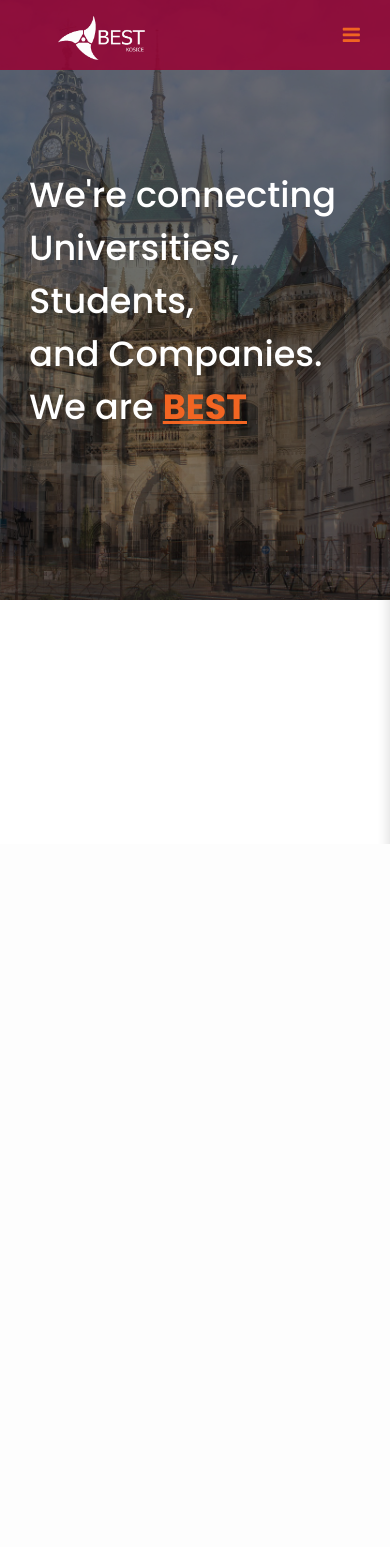
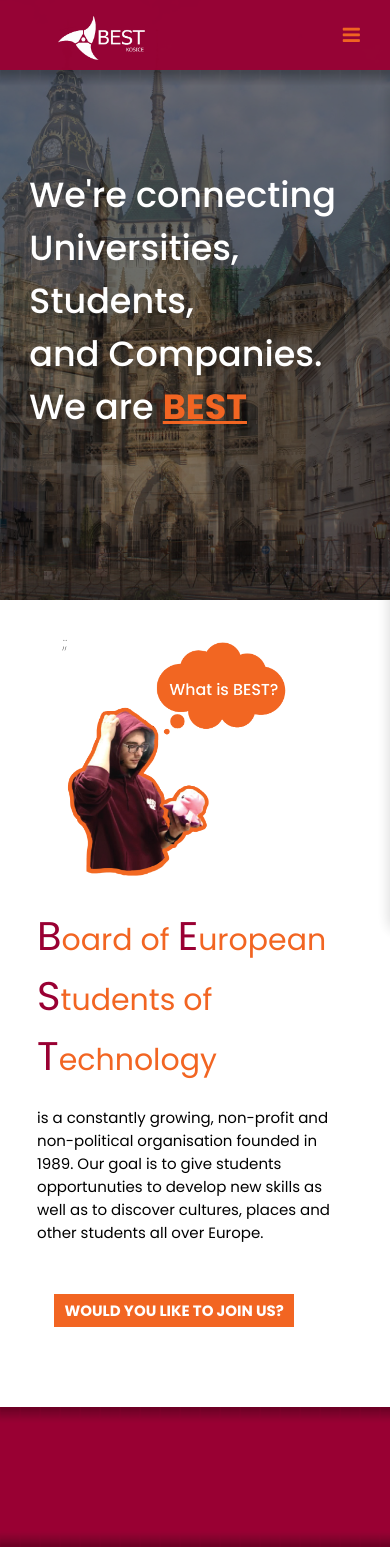
Before and after one commit to Steffko296/best-ke.github.io, a PHP site: page / in a window 390 px wide. Before the commit the page ends 844 px from the top, so only its background shows below. Run offline with PHP 8.4, Linux system fonts and the light colour scheme.

Commit message:
update2.0

```diff
--- a/css/style.css
+++ b/css/style.css
@@ -3,8 +3,7 @@
   padding: 0;
   box-sizing: border-box;
   font-family: "Poppins", sans-serif;
-  font-weight: 100;
-  user-select: none;
+	font-weight: 100;
 }
 
 body {width: 100%;}
@@ -14,7 +13,6 @@
   position: fixed;
   z-index: 99;
   width: 100%;
-  background-image: url("../img/menu.png");
   opacity: 99%;
 }
 
@@ -27,7 +25,7 @@
 
 nav .wrapper{
   position: relative;
-  max-width: 1300px;
+  width: 100%;
   padding: 0px 30px;
   height: 80px;
   line-height: 70px;
@@ -35,6 +33,7 @@
   display: flex;
   align-items: center;
   justify-content: space-between;
+	  background-image: url("../img/menu.png");
 }
 
 nav input{
@@ -86,11 +85,7 @@
 	justify-content: space-around;
 }
 
-@media screen and (min-width: 1500px) {
-	.logo {
-	margin-left: -10%;
-}
-}
+
 
 
 @media screen and (max-width: 1100px) {
@@ -373,3 +368,299 @@
 }
 
 }
+
+
+/*SPECIAL EFFECTS*/
+
+.shadow {
+	width: 100%;
+	height: 20px;
+	background-image: url("../img/effects/shadow.png");
+	background-size: contain;
+	margin-bottom: 50px;
+}
+
+.shadow2 {
+	width: 100%;
+	height: 20px;
+	background-image: url("../img/effects/shadow2.png");
+	background-size: contain;
+	margin-top: 50px;
+}
+
+
+#about_best {
+	background-image: url("../img/people/ivan.png");
+	background-repeat: no-repeat;
+	background-size: contain;
+	background-position: right bottom;
+	width: 100%;
+	padding-right: 5%;
+}
+
+#ivan {display: none;}
+
+@media screen and (max-width: 1250px) {
+	p.box{
+		width: 80%;
+		margin: 60px;
+	}
+}
+
+@media screen and (max-width: 1110px) {
+	#about_best {
+					background-position: right center;
+		background-size: 450px;
+	}
+}
+
+@media screen and (max-width: 1000px) {
+	#about_best {
+		background-size: 400px;
+	}
+}
+
+@media screen and (max-width: 850px) {
+	#about_best {
+		background: none;
+	}
+}
+
+/*IMAGES*/
+.image_top {
+	display: none;
+}
+
+@media screen and (max-width: 850px) {
+
+.image_top {
+	display: block;
+	width: 60%;
+	margin-bottom: 30px;
+}
+}
+
+
+/*ARTICLES*/
+
+article {
+	width: 100%;
+	min-height: 100px;
+	display: flex;
+	flex-wrap: wrap;
+}
+
+article:nth-child(odd){
+	background-color: #f4f4f4;
+	padding: 30px 0;
+}
+
+article:nth-child(odd) h3 {
+	color: #f26522;
+	font-weight: 400;
+	font-size: 40px;
+	margin-bottom: 40px;
+	width: 80%;
+		margin-left: 7.5%;
+}
+
+article:nth-child(odd) b {
+	color: #990033;
+	font-weight: 400;
+	font-size: 50px;
+}
+
+article:nth-child(odd) p {
+	color: black;
+	font-weight: normal;
+	font-size: 25px;
+	margin-left: 7.5%;
+	width: 50%;
+}
+
+article:nth-child(odd) .box {
+
+padding: 5px 10px;
+background-color: #f26522;
+	color: #fff;
+	font-weight: bold;
+	text-transform: uppercase;
+	width: auto;
+	float: left;
+	margin: 50px;
+	margin-left: 7.5%;
+	font-size: 35px;
+}
+
+article:nth-child(even){
+	background-color: #990033;
+}
+
+#ivan2 {
+	display: none;
+}
+
+@media screen and (max-width: 1250px) {
+
+	article:nth-child(odd) h3 {
+	font-size: 40px;
+}
+
+article:nth-child(odd) b {
+	font-size: 45px;
+}
+
+article:nth-child(odd) p {
+	font-size: 20px;
+}
+
+article:nth-child(odd) .box {
+	padding: 5px 10px;
+	font-weight: bold;
+	text-transform: uppercase;
+	margin: 30px;
+	margin-left: 7.5%;
+	font-size: 25px;
+}
+
+}
+
+@media screen and (max-width: 1100px) {
+
+	article:nth-child(odd) h3 {
+	font-size: 30px;
+}
+
+article:nth-child(odd) b {
+	font-size: 40px;
+}
+
+article:nth-child(odd) p {
+	font-size: 20px;
+}
+
+}
+
+@media screen and (max-width: 1100px) {
+
+article:nth-child(odd) h3 {
+	font-size: 30px;
+}
+
+article:nth-child(odd) b {
+	font-size: 40px;
+}
+
+article:nth-child(odd) p {
+	font-size: 20px;
+}
+
+}
+
+@media screen and (max-width: 850px) {
+
+	article {
+			justify-content: center;
+	}
+
+	article:nth-child(odd) h3 {
+		width: 40%;
+		margin-left: 7.5%;
+		font-size: 45px;
+		overflow: hidden;
+		float: left;
+		order:1;
+}
+	article:nth-child(odd) b {
+	font-size: 55px;
+}
+
+article:nth-child(odd) p {
+	width: 80%;
+	font-size: 30px;
+	margin-left: 0;
+	order:3;
+	}
+
+article:nth-child(odd) .box {
+	padding: 5px 10px;
+	font-weight: bold;
+	text-transform: uppercase;
+	margin: 50px;
+	margin-left: 7.5%;
+	font-size: 35px;
+	order:4;
+}
+
+	.image_top {
+		order: 2;
+		width: 50%;
+	}
+
+}
+
+@media screen and (max-width: 770px) {
+
+#about_best	h3 {
+		width: 80%;
+	margin-left: 0;
+	order: 2;
+	}
+
+	#about_best .title {
+		padding-bottom: -20px;
+	}
+
+	#ivan1 {
+		display: none;
+	}
+
+	#ivan2 {
+		display: flex;
+		order: 1;
+		width: 65%;
+	}
+
+}
+
+@media screen and (max-width: 630px) {
+	#about_best	h3 {
+		font-size: 35px;
+	}
+	#about_best	b {
+		font-size: 45px;
+	}
+
+	#about_best	p {
+		font-size: 25px;
+	}
+
+}
+
+@media screen and (max-width: 550px) {
+
+	#about_best	h3 {
+		margin-bottom: 20px;
+	}
+
+	#about_best	p {
+		font-size: 20px;
+	}
+
+}
+
+@media screen and (max-width: 440px) {
+
+	#about_best	h3 {
+		max-width: 80%;
+		font-size: 30px;
+	}
+	#about_best	b {
+		font-size: 40px;
+	}
+
+	#about_best	p {
+		font-size: 15px;
+	}
+
+}
--- a/index.html
+++ b/index.html
@@ -26,8 +26,8 @@
       <input type="radio" name="slider" id="close-btn">
       <ul class="nav-links">
 		 <label for="close-btn" class="btn close-btn" id="close"><i class="fa fa-times"></i></label>
-        <li><a href="#">Home</a></li>
-        <li><a href="#">About BEST</a></li>
+        <li><a href="#home">Home</a></li>
+        <li><a href="#about_best">About BEST</a></li>
         <li><a href="#">About Us</a></li>
         <li><a href="#">Our courses</a></li>
         <li><a href="#">Events</a></li>
@@ -37,15 +37,40 @@
       <label for="menu-btn" class="btn menu-btn"><i class="fa fa-bars" style="color: #f26522;"></i></label>
 
     </div>
+	<div class="shadow"></div>
   </nav>
 
-		<div class="slideshow-container">
+		<div class="slideshow-container" id="home">
 
 			<div class="info">
 			<h2>We're connecting<br>Universities, Students,<br> and Companies.<br>We are <b>BEST</b></h2>
 			</div>
 
 </div>
+
+<article id="about_best">
+	<img src="img/people/ivan.png" class="image_top" alt="Our dear Ivan" id="ivan1">;
+		<img src="img/people/ivan2.png" class="image_top" alt="Our dear Ivan" id="ivan2">;
+<h3><b>B</b>oard of <b>E</b>uropean <br><b>S</b>tudents of <b>T</b>echnology</h3>
+
+
+	<p>is a constantly growing, non-profit and non-political organisation
+		founded in 1989. Our goal is to give students opportunuties
+		to develop new skills as well as to discover cultures,
+		places and other students all over Europe.
+	</p>
+
+	<p class="box">
+	Would you like to join us?
+	</p>
+
+</article>
+
+		<article>
+			<div class="shadow"></div>
+
+			<div class="shadow2"></div>
+		</article>
 
 
 
```
Also changed, not shown: README.md, Untitled-3.png (added), img/effects/shadow.png (added), img/effects/shadow2.png (added), img/icons/europe.png (added), img/icons/globe.png (added), img/icons/globe2.png (added), img/menu.png, img/people/ivan.png (added), img/people/ivan2.png (added), img/people/martin.png (added), 1 other file.
